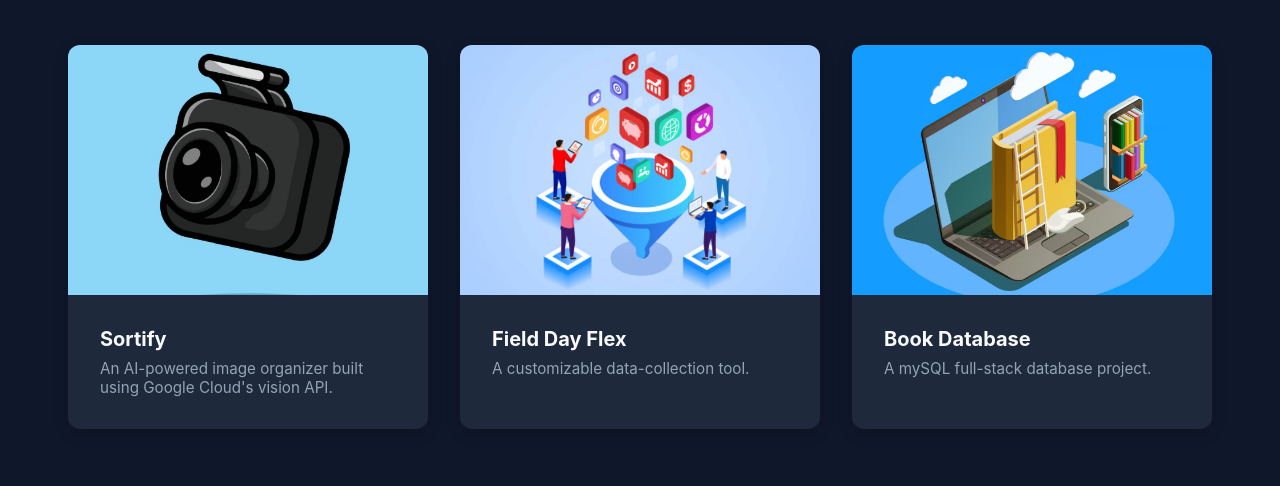
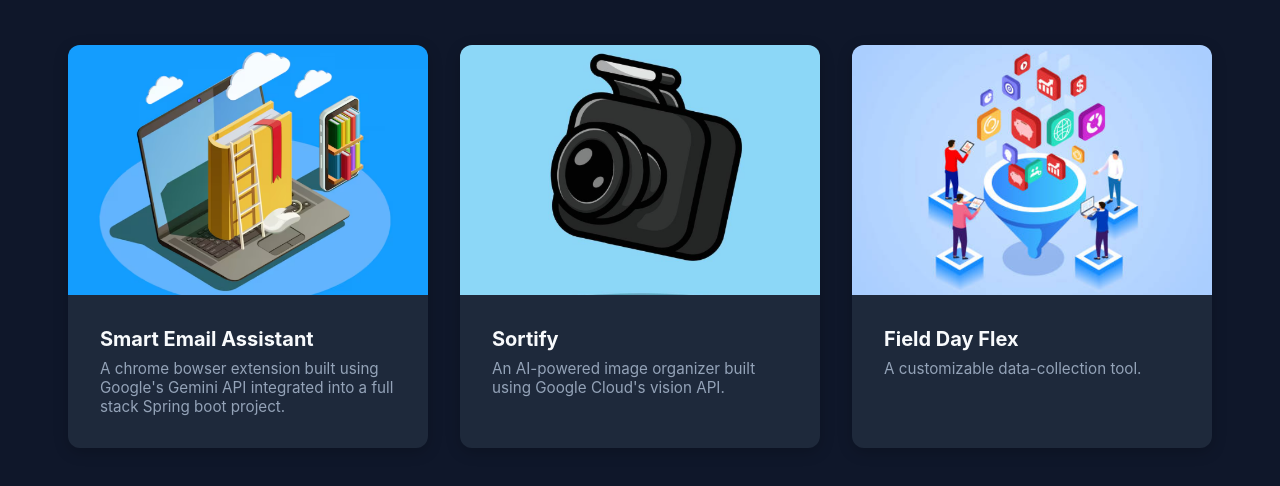
Before and after one commit to ayeshaArif6/portfolio, a plain HTML site: page projects.html in a window 1280 px wide. Shown: the part 252-738 px from the top of the page. Drawn offline with Linux system fonts and the light colour scheme.

Commit message:
Update projects.html

```diff
--- a/projects.html
+++ b/projects.html
@@ -22,6 +22,18 @@
     <!--<p class="hero-description">Projects and stuff yay</p>-->
 
     <div class="projects-grid">
+
+       <div class="project-card">
+        <img src="images/bookdatabase.png" alt="Project 3" />
+        <div class="project-overlay">
+          <a href="https://github.com/ayeshaArif6/Book-Database" class="view-btn">View Project</a>
+        </div>
+        <div class="project-info">
+          <h3>Smart Email Assistant</h3>
+          <p>A chrome bowser extension built using Google's Gemini API integrated into a full stack Spring boot project.</p>
+        </div>
+      </div>
+
       <!-- Project Card 1 -->
       <div class="project-card">
         <img src="images/camerapic2.png" alt="Project 1" />
@@ -45,18 +57,6 @@
           <p>A customizable data-collection tool.</p>
         </div>
       </div>
-
-      <!-- Project Card 3 -->
-      <div class="project-card">
-        <img src="images/bookdatabase.png" alt="Project 3" />
-        <div class="project-overlay">
-          <a href="https://github.com/ayeshaArif6/Book-Database" class="view-btn">View Project</a>
-        </div>
-        <div class="project-info">
-          <h3>Book Database</h3>
-          <p>A mySQL full-stack database project.</p>
-        </div>
-      </div>
     </div>
   </main>
 </body>
```
